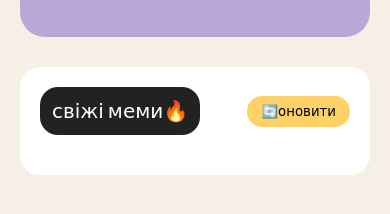
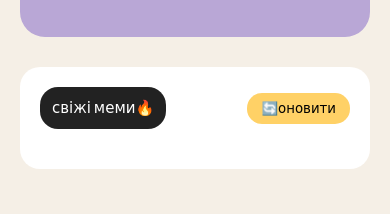
Before and after one commit to BONBINOVNCH/Meme-API, a website with bundled scripts: page public/index.html in a window 390 px wide. Shown: the part 302-516 px from the top of the page. Built offline with nearby package versions, Linux system fonts and the light colour scheme; files whose address does not match are found by name.

Commit message:
fixed_one_bug

```diff
--- a/public/styles.css
+++ b/public/styles.css
@@ -106,9 +106,9 @@ body {
     margin-bottom: 20px;
 }
 
-.main_content_head span {
+/* .main_content_head span {
     font-size: 20px;
-}
+} */
 
 .update_memes {
     background: #ffd166;
@@ -129,6 +129,7 @@ body {
     border-radius: 18px;
     color: white;
     background-color: #222;
+    font-size: 20px;
 }
 
 .main_content_block {
@@ -200,6 +201,10 @@ body {
     .main_title_text_bigText {
         font-size: 40px;
     }
+    .main_content_head_title {
+        display: block;
+        font-size: 15px;
+    }
     .header_img {
         max-height: 60px;
     }
```
